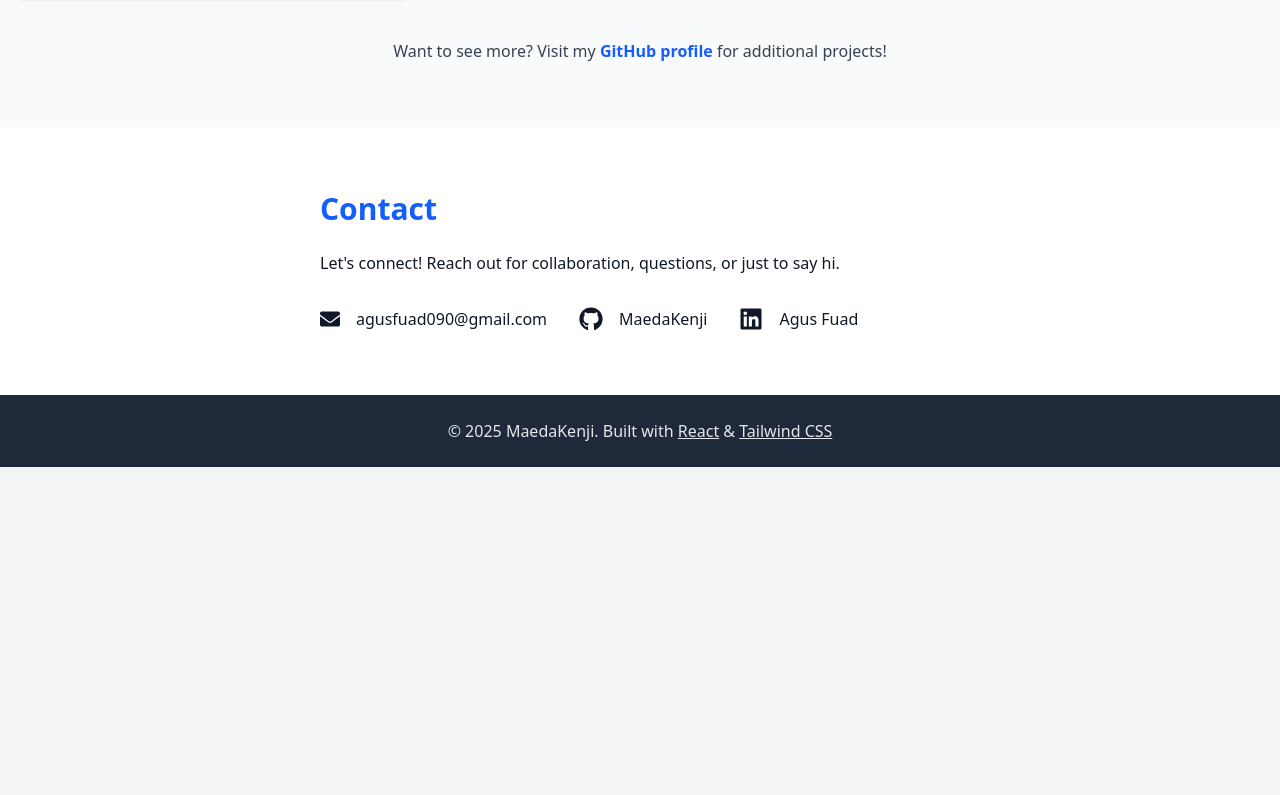
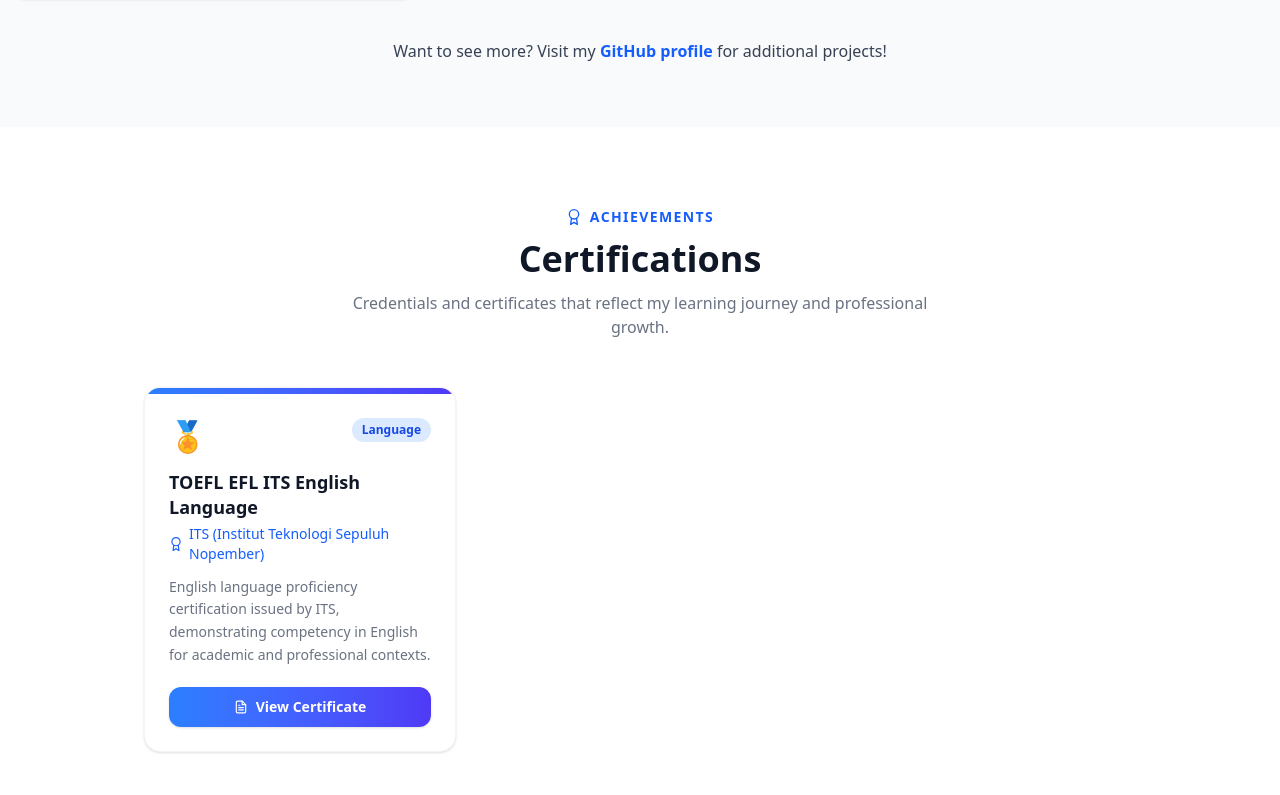
Before and after one commit to MaedaKenji/Portofolio, a React (Vite) app: page / in a window 1280 px wide. Shown: the part 1845-2640 px from the top of the page. Before the commit the page ends 2312 px from the top, so only its background shows below. Built offline with nearby package versions, Linux system fonts and the light colour scheme; the HTML template or start-up script is replaced by a standard one.

Commit message:
feat: add Certifications component with PDF viewer and update dependencies

```diff
--- a/package.json
+++ b/package.json
@@ -10,8 +10,6 @@
     "preview": "vite preview",
     "predeploy": "npm run build",
     "deploy": "gh-pages -d dist"
-
-
   },
   "homepage": "https://github.com/MaedaKenji/Portofolio",
   "dependencies": {
@@ -24,7 +22,7 @@
     "@eslint/js": "^9.25.0",
     "@types/react": "^19.1.2",
     "@types/react-dom": "^19.1.2",
-    "@vitejs/plugin-react": "^4.4.1",
+    "@vitejs/plugin-react": "^6.0.2",
     "autoprefixer": "^10.4.21",
     "eslint": "^9.25.0",
     "eslint-plugin-react-hooks": "^5.2.0",
@@ -33,7 +31,7 @@
     "globals": "^16.0.0",
     "postcss": "^8.5.6",
     "tailwindcss": "^4.1.10",
-    "vite": "^6.3.5",
+    "vite": "^8.0.16",
     "vite-plugin-gh-pages": "^1.0.1"
   }
 }
--- a/src/App.jsx
+++ b/src/App.jsx
@@ -39,6 +39,7 @@ import Navbar from "./components/Navbar";
 import Hero from "./components/Hero";
 import Projects from "./components/Projects";
 import About from "./components/About";
+import Certifications from "./components/Certifications";
 import Contact from "./components/Contact";
 import Footer from "./components/Footer";
 
@@ -50,6 +51,7 @@ function App() {
         <Hero />
         <About />
         <Projects />
+        <Certifications />
         <Contact />
       </main>
       <Footer />
--- /dev/null
+++ b/src/components/Certifications.jsx
@@ -0,0 +1,139 @@
+import React, { useState } from "react";
+import { FiAward, FiExternalLink, FiX, FiCalendar, FiFileText } from "react-icons/fi";
+
+const certifications = [
+  {
+    id: 1,
+    title: "TOEFL EFL ITS English Language",
+    issuer: "ITS (Institut Teknologi Sepuluh Nopember)",
+    category: "Language",
+    description:
+      "English language proficiency certification issued by ITS, demonstrating competency in English for academic and professional contexts.",
+    pdfFile: `${import.meta.env.BASE_URL}Toefl EFL ITS English Languange.pdf`,
+    color: "from-blue-500 to-indigo-600",
+    badgeColor: "bg-blue-100 text-blue-700",
+    icon: "🏅",
+  },
+];
+
+export default function Certifications() {
+  const [selected, setSelected] = useState(null);
+
+  return (
+    <section id="certifications" className="py-20 bg-white">
+      <div className="container mx-auto px-4 max-w-5xl">
+        {/* Header */}
+        <div className="mb-12 text-center">
+          <span className="inline-flex items-center gap-2 text-blue-600 font-semibold text-sm uppercase tracking-widest mb-3">
+            <FiAward className="text-base" /> Achievements
+          </span>
+          <h2 className="text-4xl font-bold text-gray-900">Certifications</h2>
+          <p className="mt-3 text-gray-500 max-w-xl mx-auto">
+            Credentials and certificates that reflect my learning journey and professional growth.
+          </p>
+        </div>
+
+        {/* Cards */}
+        <div className="grid sm:grid-cols-2 lg:grid-cols-3 gap-7">
+          {certifications.map((cert) => (
+            <div
+              key={cert.id}
+              className="group relative bg-white border border-gray-100 rounded-2xl shadow-sm hover:shadow-xl transition-all duration-300 overflow-hidden flex flex-col"
+            >
+              {/* Gradient bar */}
+              <div className={`h-1.5 w-full bg-gradient-to-r ${cert.color}`} />
+
+              <div className="p-6 flex flex-col flex-1">
+                {/* Icon + badge */}
+                <div className="flex items-start justify-between mb-4">
+                  <span className="text-3xl">{cert.icon}</span>
+                  <span
+                    className={`text-xs font-semibold px-2.5 py-1 rounded-full ${cert.badgeColor}`}
+                  >
+                    {cert.category}
+                  </span>
+                </div>
+
+                <h3 className="text-lg font-bold text-gray-900 mb-1 leading-snug">
+                  {cert.title}
+                </h3>
+                <p className="text-sm text-blue-600 font-medium mb-3 flex items-center gap-1.5">
+                  <FiAward className="shrink-0" />
+                  {cert.issuer}
+                </p>
+                <p className="text-gray-500 text-sm flex-1 leading-relaxed mb-5">
+                  {cert.description}
+                </p>
+
+                <button
+                  onClick={() => setSelected(cert)}
+                  className="mt-auto inline-flex items-center justify-center gap-2 bg-gradient-to-r from-blue-500 to-indigo-600 text-white text-sm font-semibold px-5 py-2.5 rounded-xl hover:opacity-90 active:scale-95 transition-all duration-200 shadow"
+                >
+                  <FiFileText />
+                  View Certificate
+                </button>
+              </div>
+            </div>
+          ))}
+        </div>
+      </div>
+
+      {/* PDF Modal */}
+      {selected && (
+        <div
+          className="fixed inset-0 z-50 flex items-center justify-center p-4"
+          style={{ backgroundColor: "rgba(0,0,0,0.65)" }}
+          onClick={() => setSelected(null)}
+        >
+          <div
+            className="relative bg-white rounded-2xl shadow-2xl w-full max-w-3xl flex flex-col overflow-hidden"
+            style={{ maxHeight: "90vh" }}
+            onClick={(e) => e.stopPropagation()}
+          >
+            {/* Modal header */}
+            <div
+              className={`flex items-center justify-between px-5 py-4 bg-gradient-to-r ${selected.color}`}
+            >
+              <div className="flex items-center gap-3">
+                <span className="text-2xl">{selected.icon}</span>
+                <div>
+                  <h3 className="text-white font-bold text-base leading-tight">
+                    {selected.title}
+                  </h3>
+                  <p className="text-white/80 text-xs">{selected.issuer}</p>
+                </div>
+              </div>
+              <div className="flex items-center gap-2">
+                <a
+                  href={selected.pdfFile}
+                  target="_blank"
+                  rel="noopener noreferrer"
+                  className="text-white/90 hover:text-white text-sm flex items-center gap-1 bg-white/20 hover:bg-white/30 px-3 py-1.5 rounded-lg transition"
+                >
+                  <FiExternalLink size={14} /> Open
+                </a>
+                <button
+                  onClick={() => setSelected(null)}
+                  className="text-white/80 hover:text-white bg-white/20 hover:bg-white/30 p-1.5 rounded-lg transition"
+                  aria-label="Close modal"
+                >
+                  <FiX size={18} />
+                </button>
+              </div>
+            </div>
+
+            {/* PDF viewer */}
+            <div className="flex-1 overflow-hidden" style={{ minHeight: "60vh" }}>
+              <iframe
+                src={selected.pdfFile}
+                title={selected.title}
+                className="w-full h-full"
+                style={{ minHeight: "60vh", border: "none" }}
+              />
+            </div>
+          </div>
+        </div>
+      )}
+    </section>
+  );
+}
--- a/src/components/Navbar.jsx
+++ b/src/components/Navbar.jsx
@@ -12,6 +12,9 @@ export default function Navbar() {
                         <a href="#projects" className="hover:text-blue-600 duration-150">Projects</a>
                     </li>
                     <li>
+                        <a href="#certifications" className="hover:text-blue-600 duration-150">Certifications</a>
+                    </li>
+                    <li>
                         <a href="#contact" className="hover:text-blue-600 duration-150">Contact</a>
                     </li>
                 </ul>
```
Also changed, not shown: 2 other files (tests, documents, lock files or other folders).
